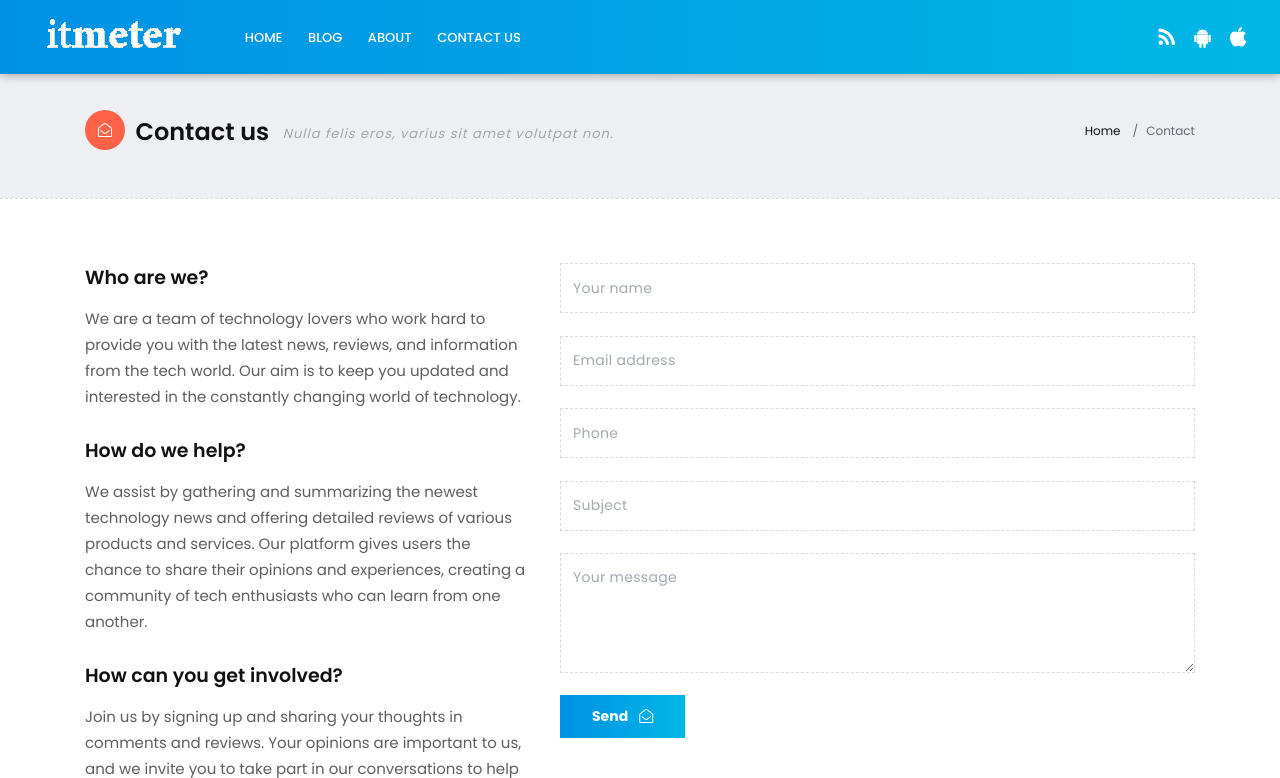
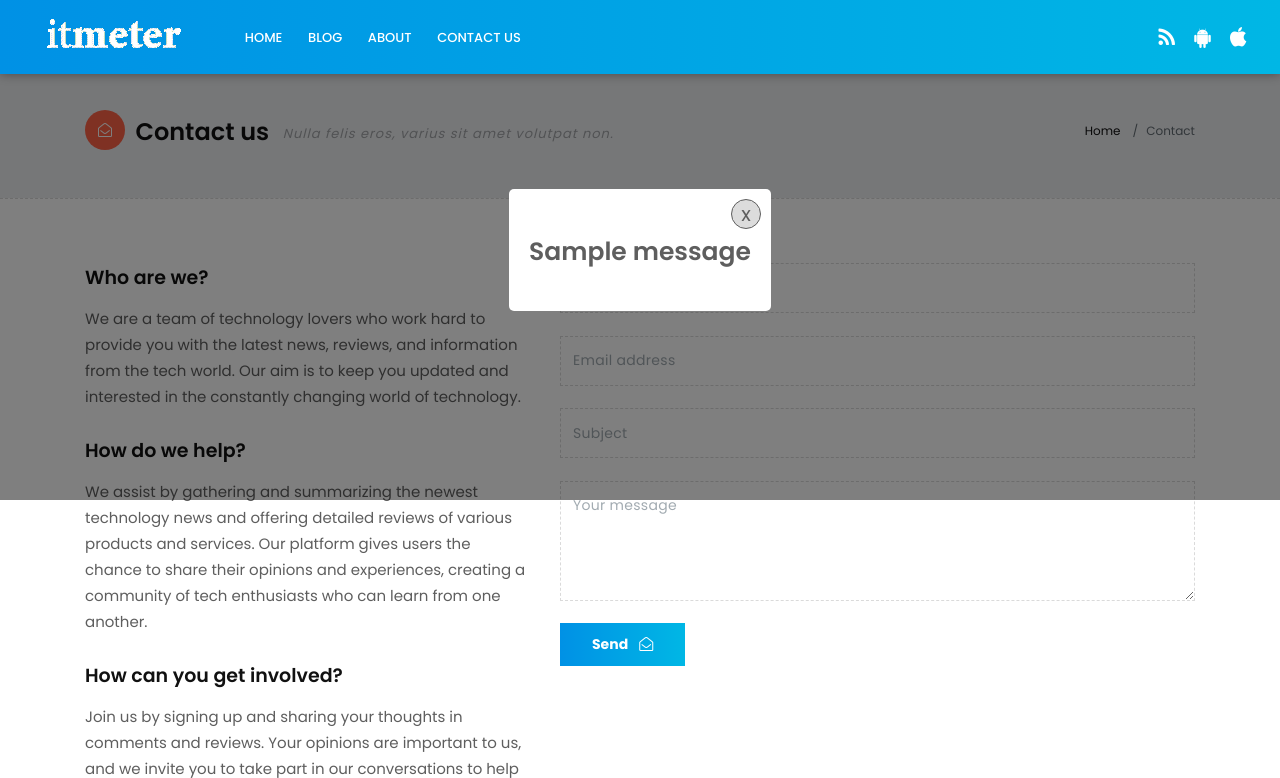
Before and after one commit to pooryafayazi/itmeter.ir, a Django app: page /contact in a window 1280 px wide. Shown: the top 778 px of the page. Run offline with Django 4.2, Linux system fonts and the light colour scheme; tables that the repository leaves empty hold one stand-in row (values such as "Sample post"); one stand-in notice (Sample message) is shown; some libraries are stand-ins or nearby versions.

Commit message:
contact form and popup

```diff
--- a/homepage/forms.py
+++ b/homepage/forms.py
@@ -1,8 +1,12 @@
 from django import forms
-from .models import newsComment
+from .models import Contact,newsComment,Newsletter
 #from captcha.fields import CaptchaField
 
-
+class ContactForm(forms.ModelForm):
+    #captcha = CaptchaField()
+    class Meta:
+        model = Contact
+        fields =  '__all__'
 class newsCommentForm(forms.ModelForm):
     #captcha = CaptchaField()
     class Meta:
--- a/homepage/views.py
+++ b/homepage/views.py
@@ -5,7 +5,8 @@ from django.http import HttpResponseRedirect
 from django.utils import timezone
 # Create your views here.
 from .models import News, newsComment
-from .forms import newsCommentForm
+from .forms import newsCommentForm,ContactForm
+from django.contrib import messages
 from django.core.paginator import Paginator,PageNotAnInteger,EmptyPage
 def index_view(request,**kwargs):
     #return render(request, 'home/index.html')
@@ -41,7 +42,20 @@ def about_view(request):
 
 
 def contact_view(request):
-    return render(request, 'home/contact.html')
+    if request.method == 'POST':
+        form = ContactForm(request.POST)
+        if form.is_valid():
+            contact = form.save(commit=False)
+            contact.save()
+            messages.add_message(request, messages.SUCCESS ,"Your data is saved correctly")
+            return render(request, 'home/contact.html', {'form':form })
+        else:
+            messages.add_message(request, messages.ERROR, "Your data is NOT saved!", {'form':form })
+
+    else:
+        form = ContactForm()
+    return render(request, 'home/contact.html', {'form':form })
+
 
 def single_news(request,news_id):
     current_news = get_object_or_404(News,status=1, id = news_id)
--- a/templates/base.html
+++ b/templates/base.html
@@ -23,6 +23,7 @@
 
 <!-- Design fonts -->
 <link href="https://fonts.googleapis.com/css?family=Poppins:300,400,500,600,700" rel="stylesheet">
+<script src="https://code.jquery.com/jquery-3.6.0.min.js"></script>
 
 <!-- Bootstrap core CSS -->
 <link href="{% static 'css/bootstrap.css' %}" rel="stylesheet">
@@ -173,14 +174,86 @@
         <div class="dmtop" style="overflow: hidden;">Scroll to Top</div>
 
     </div><!-- end wrapper -->
+    {% if messages %}
+			{% for message in messages %}
+			  <div class="popup__inner">
+				<div class="popup message_popup">
+				  <a class="close_popup">x</a>
+				  <p>{{ message }}</p>
+				</div>
+			  </div>
+			{% endfor %}
+		  {% endif %}
+
+
+		  <script>
+			$(document).ready(function(){
+			  $('.popup__inner').addClass('active');
+			});
+
+			$(document).on('click', '.close_popup', function(e){
+			  e.preventDefault();
+			  $(this).closest('.popup__inner').removeClass('active');
+			});
+		  </script>
+
+		  <style>
+			.popup__inner {
+			  display: none;
+			  position: absolute;
+			  top: 0;
+			  left: 0;
+			  width: 100%;
+			  height: 500px;
+			  background: rgba(0, 0, 0, 0.5);
+			  justify-content: center;
+			  align-items: center;
+			}
+
+			.popup {
+			  background: white;
+			  padding: 20px;
+			  border-radius: 5px;
+			  position: relative;
+			}
+
+			.popup__inner.active {
+			  display: grid;
+			}
+			.popup p{
+				font-size: 25px;
+				margin-top: 30px;
+				font-weight: 600;
+			  }
+
+			a.close_popup {
+			  font-size: 20px;
+			  cursor: pointer;
+			  position: absolute;
+				top: 10px;
+				right: 10px;
+				width: 30px;
+				height: 30px;
+				border-radius: 50% ;
+				border: solid;
+				border-width: 1px;
+				color: black;
+				background-color: #dcdcdc;
+				display: flex;
+				justify-content: center;
+				align-items: center;
+						}
+		  </style>
 
     <!-- Core JavaScript
 ================================================== -->
+
     <script src="{% static 'js/jquery.min.js' %}"></script>
     <script src="{% static 'js/tether.min.js' %}"></script>
     <script src="{% static 'js/bootstrap.min.js' %}"></script>
     <script src="{% static 'js/custom.js' %}"></script>
 
+
 </body>
 
 </html>
--- a/templates/home/contact.html
+++ b/templates/home/contact.html
@@ -45,14 +45,13 @@
                                 make smart choices in technology.</p>
                         </div>
                         <div class="col-lg-7">
-                            <form class="form-wrapper">
-                                <input type="text" class="form-control" placeholder="Your name">
-                                <input type="text" class="form-control" placeholder="Email address">
-                                <input type="text" class="form-control" placeholder="Phone">
-                                <input type="text" class="form-control" placeholder="Subject">
-                                <textarea class="form-control" placeholder="Your message"></textarea>
-                                <button type="submit" class="btn btn-primary">Send <i
-                                        class="fa fa-envelope-open-o"></i></button>
+                            <form class="form-wrapper" method="post" action="{% url 'homepage:contact' %}">
+                                {% csrf_token %}
+                                <input name="name" type="text" class="form-control" placeholder="Your name">
+                                <input name="email" type="emil" class="form-control" placeholder="Email address">
+                                <input name="subject" type="text" class="form-control" placeholder="Subject">
+                                <textarea name="message" class="form-control" placeholder="Your message"></textarea>
+                                <button type="submit" class="btn btn-primary">Send <i class="fa fa-envelope-open-o"></i></button>
                             </form>
                         </div>
                     </div>
@@ -61,4 +60,5 @@
         </div><!-- end row -->
     </div><!-- end container -->
 </section>
+
 {% endblock %}
```
